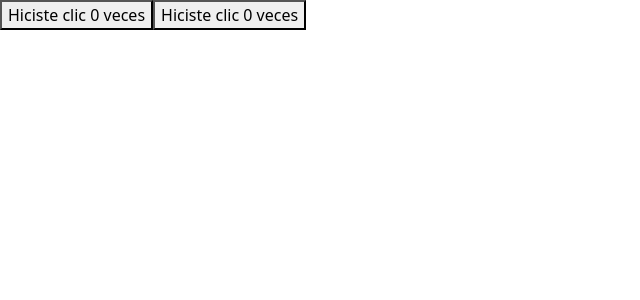
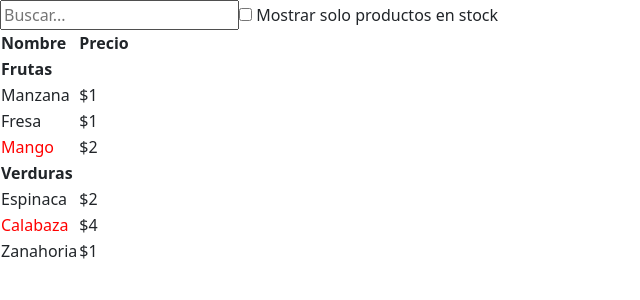
Before and after one commit to jonathanmtzgzz/lets-learn-react, a React (Vite) app: page / in a window 1280 px wide. Shown: the top 300 px of the page, without its empty margins (0-640 px from the left). Built offline with nearby package versions, Linux system fonts and the light colour scheme.

Commit message:
Implement FilterableProductTable with SearchBar and ProductTable components

```diff
--- a/src/App.jsx
+++ b/src/App.jsx
@@ -1,20 +1,120 @@
 import { useState } from "react";
 
-export default function MyApp() {
+function FilterableProductTable({ products }) {
+  const [filterText, setFilterText] = useState("");
+  const [inStockOnly, setInStockOnly] = useState(false);
+
   return (
     <div>
-      <MyButton />
-      <MyButton />
+      <SearchBar
+        filterText={filterText}
+        inStockOnly={inStockOnly}
+        onFilterTextChange={setFilterText}
+        onInStockOnlyChange={setInStockOnly}
+      />
+      <ProductTable
+        products={products}
+        filterText={filterText}
+        inStockOnly={inStockOnly}
+      />
     </div>
   );
 }
 
-function MyButton() {
-  const [count, setCount] = useState(0);
+function ProductCategoryRow({ category }) {
+  return (
+    <tr>
+      <th colSpan="2">{category}</th>
+    </tr>
+  );
+}
 
-  function handleClick() {
-    setCount(count + 1);
-  }
+function ProductRow({ product }) {
+  const name = product.stocked ? (
+    product.name
+  ) : (
+    <span style={{ color: "red" }}>{product.name}</span>
+  );
 
-  return <button onClick={handleClick}>Hiciste clic {count} veces</button>;
+  return (
+    <tr>
+      <td>{name}</td>
+      <td>{product.price}</td>
+    </tr>
+  );
 }
+
+function ProductTable({ products, filterText, inStockOnly }) {
+  const rows = [];
+  let lastCategory = null;
+
+  products.forEach((product) => {
+    if (product.name.toLowerCase().indexOf(filterText.toLowerCase()) === -1) {
+      return;
+    }
+    if (inStockOnly && !product.stocked) {
+      return;
+    }
+    if (product.category !== lastCategory) {
+      rows.push(
+        <ProductCategoryRow
+          category={product.category}
+          key={product.category}
+        />
+      );
+    }
+    rows.push(<ProductRow product={product} key={product.name} />);
+    lastCategory = product.category;
+  });
+
+  return (
+    <table>
+      <thead>
+        <tr>
+          <th>Nombre</th>
+          <th>Precio</th>
+        </tr>
+      </thead>
+      <tbody>{rows}</tbody>
+    </table>
+  );
+}
+
+function SearchBar({
+  filterText,
+  inStockOnly,
+  onFilterTextChange,
+  onInStockOnlyChange,
+}) {
+  return (
+    <form>
+      <input
+        type="text"
+        value={filterText}
+        placeholder="Buscar..."
+        onChange={(e) => onFilterTextChange(e.target.value)}
+      />
+      <label>
+        <input
+          type="checkbox"
+          checked={inStockOnly}
+          onChange={(e) => onInStockOnlyChange(e.target.checked)}
+        />{" "}
+        Mostrar solo productos en stock
+      </label>
+    </form>
+  );
+}
+
+const PRODUCTS = [
+  { category: "Frutas", price: "$1", stocked: true, name: "Manzana" },
+  { category: "Frutas", price: "$1", stocked: true, name: "Fresa" },
+  { category: "Frutas", price: "$2", stocked: false, name: "Mango" },
+  { category: "Verduras", price: "$2", stocked: true, name: "Espinaca" },
+  { category: "Verduras", price: "$4", stocked: false, name: "Calabaza" },
+  { category: "Verduras", price: "$1", stocked: true, name: "Zanahoria" },
+];
+
+export default function App() {
+  return <FilterableProductTable products={PRODUCTS} />;
+}
```
